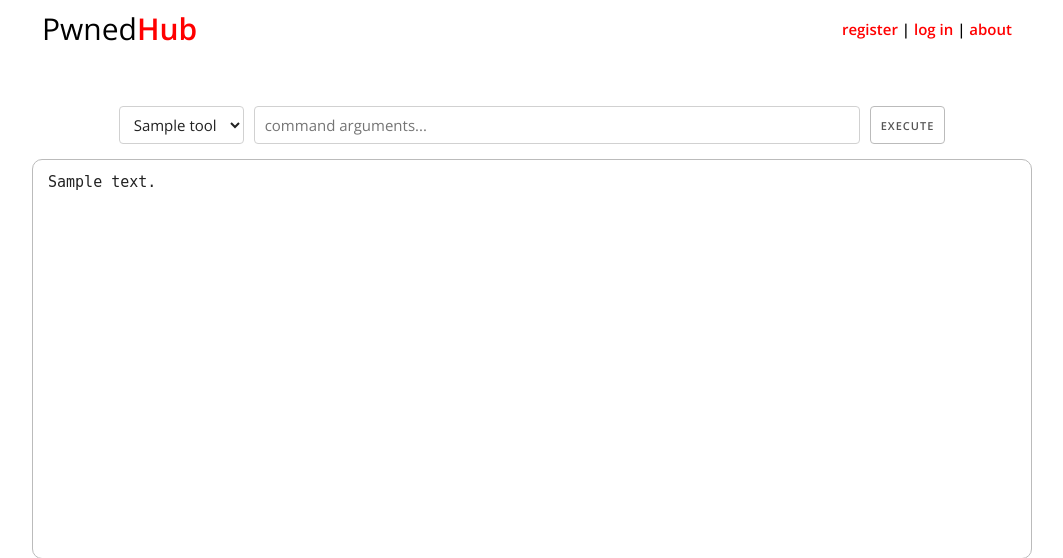
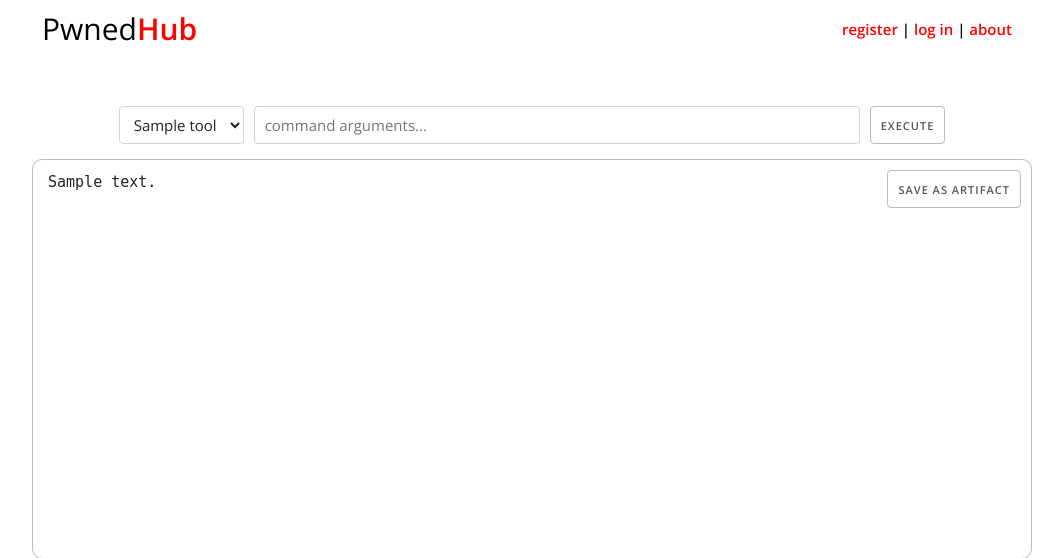
Before and after one commit to practisec/pwnedhub, a Flask app: page /tools in a window 1280 px wide. Shown: the top 558 px of the page, without its empty margins (108-1171 px from the left). Run offline with Flask 2, Linux system fonts and the light colour scheme; tables that the repository leaves empty hold one stand-in row (values such as "Sample post"); parts of the project's set-up code (start-up, migrations or seed data) failed here and were passed over.

Commit message:
Added the ability to save tool output as an artifact.

```diff
--- a/pwnedhub/static/pwnedhub.css
+++ b/pwnedhub/static/pwnedhub.css
@@ -210,6 +210,7 @@ button, input[type="submit"], input[type="reset"], input[type="button"] {
 }
 
 .output {
+    position: relative;
     min-height: 40rem;
     padding: 1rem 1.5rem;
     margin-bottom: 4rem;
--- a/pwnedhub/templates/tools.html
+++ b/pwnedhub/templates/tools.html
@@ -16,13 +16,13 @@
     <div class="row">
         <div class="u-full-width rounded output">
             <pre id="output"></pre>
+            <input style="position: absolute; top: 1rem; right: 1rem;" type="button" onclick="save();" value="save as artifact" />
         </div>
     </div>
     <script>
 function execute() {
-    id = document.getElementById("tool").options[document.getElementById("tool").selectedIndex].value;
-    name = document.getElementById("tool").options[document.getElementById("tool").selectedIndex].text;
-    args = document.getElementById("args").value;
+    var id = document.getElementById("tool").options[document.getElementById("tool").selectedIndex].value;
+    var args = document.getElementById("args").value;
     // execute the command
     $.ajax({
         url: "{{ url_for('tools_execute') }}",
@@ -33,14 +33,13 @@ function execute() {
         },
         success: function(data){
             // update the textarea with the command output
-            output = document.getElementById("output");
-            output.innerHTML = data.output;
+            document.getElementById("output").innerHTML = data.output;
         }
     });
 }
 
 function info(e) {
-    tid = e.options[e.selectedIndex].value;
+    var tid = e.options[e.selectedIndex].value;
     // get the description
     $.ajax({
         url: "{{ url_for('tools_info') }}",
@@ -50,12 +49,31 @@ function info(e) {
         },
         success: function(data){
             // update the textarea with the description
-            output = document.getElementById("output");
-            //output.innerHTML = data.description;
-            output.innerHTML = data.tools[0].description;
+            document.getElementById("output").innerHTML = data.tools[0].description;
         }
     });
 }
+
+function save() {
+    var filename = document.getElementById("tool").options[document.getElementById("tool").selectedIndex].text;
+    var content = document.getElementById("output").innerHTML
+    if (confirm("Save output as an artifact?") == true) {
+        // save the output
+        $.ajax({
+            url: "{{ url_for('tools_save') }}",
+            type: "POST",
+            data: {
+                filename: filename,
+                content: content,
+            },
+            success: function(data){
+                // update the textarea with the command output
+                show_flash(data.message);
+            }
+        });
+    }
+}
+
 // populate the default tool's description onload
 document.getElementById("tool").onchange()
     </script>
--- a/pwnedhub/views.py
+++ b/pwnedhub/views.py
@@ -280,6 +280,23 @@ def tools_info():
     #return jsonify(description=description)
     return jsonify(tools=[dict(t) for t in tools])
 
+@app.route('/tools/save', methods=['POST'])
+@login_required
+def tools_save():
+    content = request.form['content']
+    filename = request.form['filename']+'-{}.txt'.format(datetime.now().strftime('%s'))
+    msg = 'Artifact created \'{}\'.'.format(filename)
+    path = os.path.join(app.config['UPLOAD_FOLDER'], filename)
+    if not os.path.isfile(path):
+        try:
+            with open(path, 'w') as fp:
+                fp.write(content)
+        except IOError:
+            msg = 'Unable to save as an artifact.'
+    else:
+        msg = 'An artifact with that name already exists.'
+    return jsonify(message=msg)
+
 @app.route('/games/')
 @login_required
 def games():
```
